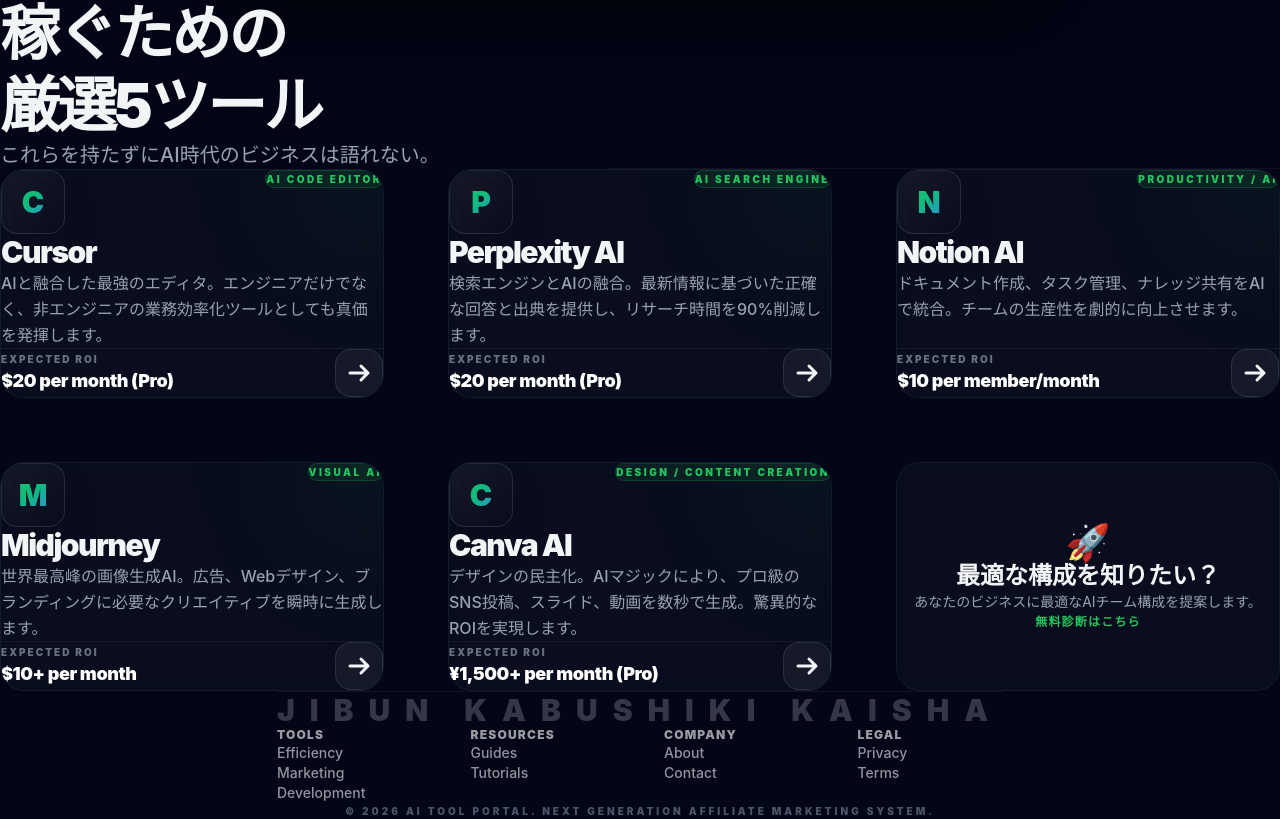
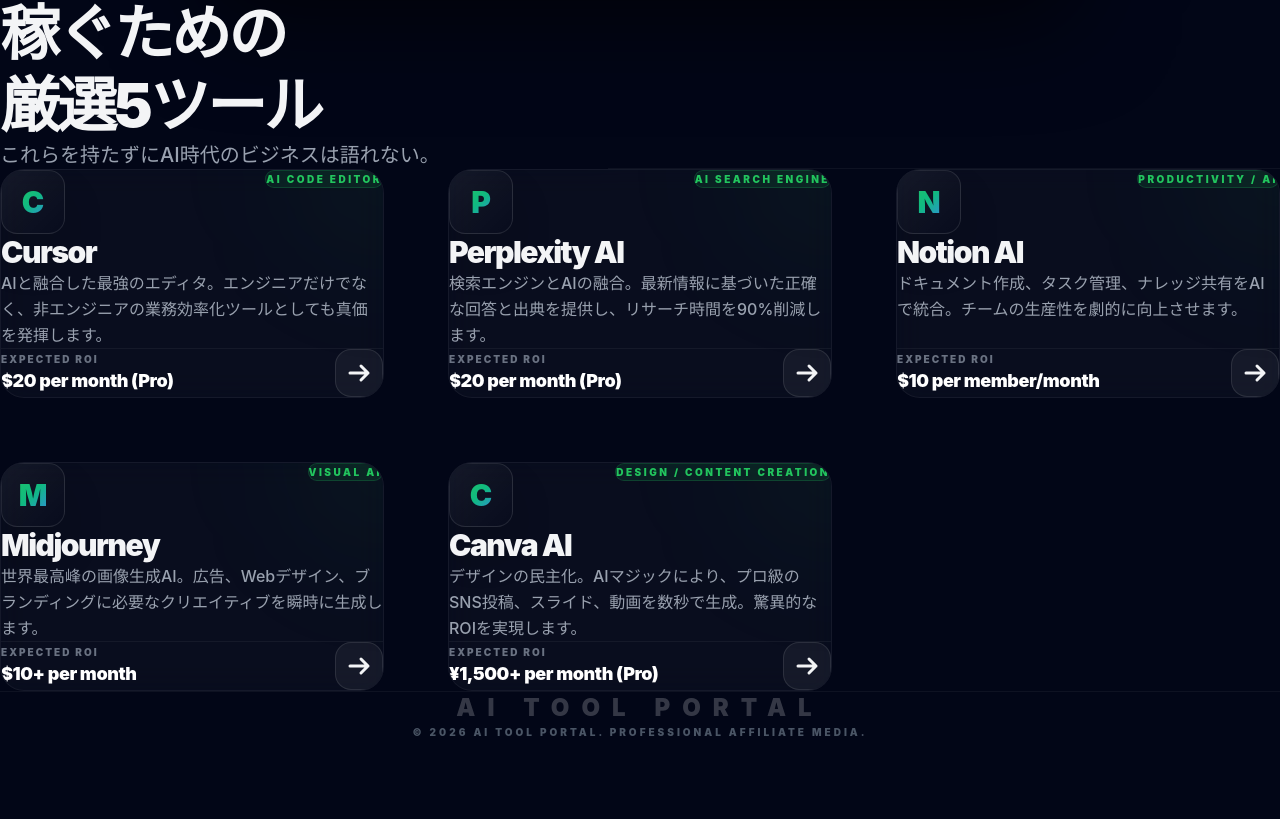
Before and after one commit to yuta-i-biz/AI-Tool-Portal, a Next.js app: page / in a window 1280 px wide. Shown: the part 1035-1854 px from the top of the page. After the commit the page ends 1775 px from the top, so only its background shows below. Built offline with nearby package versions, Linux system fonts and the light colour scheme.

Commit message:
chore: extreme simplification - remove Marunage CMO CTAs, guide buttons, and redundant footer links

```diff
--- a/src/app/page.tsx
+++ b/src/app/page.tsx
@@ -1,5 +1,6 @@
 import ToolCard from '@/components/ToolCard';
 import ComparisonTable from '@/components/ComparisonTable';
+import Footer from '@/components/Footer';
 import toolsData from '@/data/tools.json';
 
 export default function Home() {
@@ -33,12 +34,9 @@
         </p>
 
         <div className="flex flex-col sm:flex-row gap-8 justify-center items-center animate-fade-in-delayed">
-          <a href="#tools" className="btn-premium text-lg px-16 py-5">
+          <a href="#tools" className="btn-premium text-lg px-20 py-6">
             厳選ツールを比較する
           </a>
-          <button className="px-10 py-5 rounded-full border border-white/10 hover:bg-white/5 transition-all text-lg font-bold backdrop-blur-md">
-            導入ガイドをDL
-          </button>
         </div>
       </section>
 
@@ -62,65 +60,13 @@
         </div>
 
         <div className="grid grid-cols-1 md:grid-cols-2 lg:grid-cols-3 gap-16">
-          {toolsData.slice(0, 5).map((tool) => (
+          {toolsData.slice(0, 6).map((tool) => (
             <ToolCard key={tool.id} tool={tool} />
           ))}
-          {/* 追加のCTAカード */}
-          <div className="glass-card p-10 flex flex-col items-center justify-center text-center border-dashed border-accent/30 group bg-accent/5">
-             <div className="text-4xl mb-6">🚀</div>
-             <h3 className="text-2xl font-black mb-4">最適な構成を知りたい？</h3>
-             <p className="text-gray-400 text-sm mb-8 leading-relaxed">あなたのビジネスに最適なAIチーム構成を提案します。</p>
-             <button className="text-accent font-black uppercase tracking-widest text-xs hover:underline">
-               無料診断はこちら
-             </button>
-          </div>
         </div>
       </section>
 
-      {/* Footer */}
-      <footer className="py-32 px-6 border-t border-white/5 relative z-10">
-        <div className="max-w-7xl mx-auto text-center">
-          <div className="mb-16 inline-block">
-            <span className="text-3xl font-black tracking-[0.5em] text-white opacity-20 hover:opacity-100 transition-opacity duration-1000">
-              JIBUN KABUSHIKI KAISHA
-            </span>
-          </div>
-          <div className="grid grid-cols-2 md:grid-cols-4 gap-12 text-left mb-20 opacity-60">
-            <div>
-              <h4 className="text-white font-black mb-6 text-xs uppercase tracking-widest">Tools</h4>
-              <ul className="space-y-4 text-sm font-medium">
-                <li><a href="#" className="hover:text-accent transition-colors">Efficiency</a></li>
-                <li><a href="#" className="hover:text-accent transition-colors">Marketing</a></li>
-                <li><a href="#" className="hover:text-accent transition-colors">Development</a></li>
-              </ul>
-            </div>
-            <div>
-              <h4 className="text-white font-black mb-6 text-xs uppercase tracking-widest">Resources</h4>
-              <ul className="space-y-4 text-sm font-medium">
-                <li><a href="#" className="hover:text-accent transition-colors">Guides</a></li>
-                <li><a href="#" className="hover:text-accent transition-colors">Tutorials</a></li>
-              </ul>
-            </div>
-            <div>
-              <h4 className="text-white font-black mb-6 text-xs uppercase tracking-widest">Company</h4>
-              <ul className="space-y-4 text-sm font-medium">
-                <li><a href="#" className="hover:text-accent transition-colors">About</a></li>
-                <li><a href="#" className="hover:text-accent transition-colors">Contact</a></li>
-              </ul>
-            </div>
-            <div>
-              <h4 className="text-white font-black mb-6 text-xs uppercase tracking-widest">Legal</h4>
-              <ul className="space-y-4 text-sm font-medium">
-                <li><a href="#" className="hover:text-accent transition-colors">Privacy</a></li>
-                <li><a href="#" className="hover:text-accent transition-colors">Terms</a></li>
-              </ul>
-            </div>
-          </div>
-          <p className="text-gray-600 text-[10px] font-black uppercase tracking-[0.3em]">
-            © 2026 AI Tool Portal. Next Generation Affiliate Marketing System.
-          </p>
-        </div>
-      </footer>
+      <Footer />
     </main>
   );
 }
--- a/src/app/tools/[id]/page.tsx
+++ b/src/app/tools/[id]/page.tsx
@@ -2,6 +2,7 @@
 import { notFound } from 'next/navigation';
 import toolsData from '@/data/tools.json';
 import Link from 'next/link';
+import Footer from '@/components/Footer';
 
 export function generateStaticParams() {
   return toolsData.map((tool) => ({
@@ -52,10 +53,10 @@
         </div>
 
         {/* Action Bar */}
-        <div className="grid grid-cols-1 md:grid-cols-2 gap-12 w-full">
-          <div className="glass-panel p-10 md:p-14 flex flex-col items-center text-center justify-between min-h-[500px]">
+        <div className="flex justify-center w-full">
+          <div className="glass-panel p-10 md:p-14 flex flex-col items-center text-center justify-between min-h-[500px] max-w-2xl border-accent/20 bg-accent/5">
             <div className="mb-10">
-              <span className="text-[10px] font-black text-gray-500 uppercase tracking-widest mb-8 block">Official / Affiliate</span>
+              <span className="text-[10px] font-black text-accent uppercase tracking-widest mb-8 block">Official / Affiliate</span>
               <h3 className="text-4xl md:text-5xl font-black mb-6">{tool.name} を試す</h3>
               <p className="text-gray-400 font-medium text-lg">価格目安: {tool.pricing}</p>
             </div>
@@ -63,17 +64,6 @@
               公式サイトで開始する
               <svg className="w-6 h-6 ml-3" fill="none" stroke="currentColor" viewBox="0 0 24 24"><path strokeLinecap="round" strokeLinejoin="round" strokeWidth={3} d="M14 5l7 7m0 0l-7 7m7-7H3"/></svg>
             </a>
-          </div>
-
-          <div className="glass-panel p-10 md:p-14 flex flex-col items-center text-center justify-between border-accent/20 bg-accent/5 min-h-[500px]">
-            <div className="mb-10">
-              <span className="text-[10px] font-black text-accent uppercase tracking-widest mb-8 block">Professional Consulting</span>
-              <h3 className="text-4xl md:text-5xl font-black mb-6">導入を「丸投げ」する</h3>
-              <p className="text-gray-400 font-medium text-lg">導入から運用まで、専属CMOチームが代行します。</p>
-            </div>
-            <button className="w-full px-10 py-6 rounded-full border border-accent/40 text-accent font-black text-xl hover:bg-accent hover:text-black transition-all">
-              {tool.marunage_cta || "まるなげCMOへ相談"}
-            </button>
           </div>
         </div>
 
@@ -114,6 +104,7 @@
            </div>
         </div>
       </main>
+      <Footer />
     </div>
   );
 }
--- /dev/null
+++ b/src/components/Footer.tsx
@@ -0,0 +1,18 @@
+import React from 'react';
+
+export default function Footer() {
+  return (
+    <footer className="py-20 px-6 border-t border-white/5 relative z-10 w-full flex flex-col items-center">
+      <div className="max-w-7xl mx-auto text-center">
+        <div className="mb-10 inline-block">
+          <span className="text-xl md:text-2xl font-black tracking-[0.5em] text-white opacity-20 hover:opacity-100 transition-opacity duration-1000 uppercase">
+            AI Tool Portal
+          </span>
+        </div>
+        <p className="text-gray-600 text-[10px] font-black uppercase tracking-[0.3em]">
+          © 2026 AI Tool Portal. Professional Affiliate Media.
+        </p>
+      </div>
+    </footer>
+  );
+}
```
